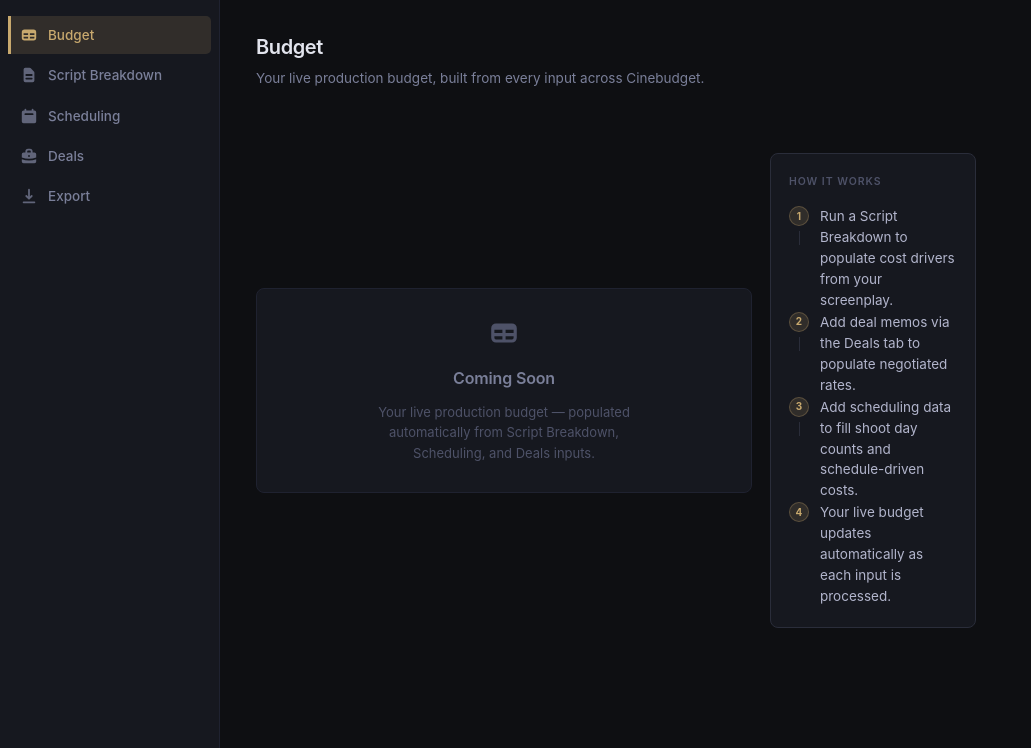
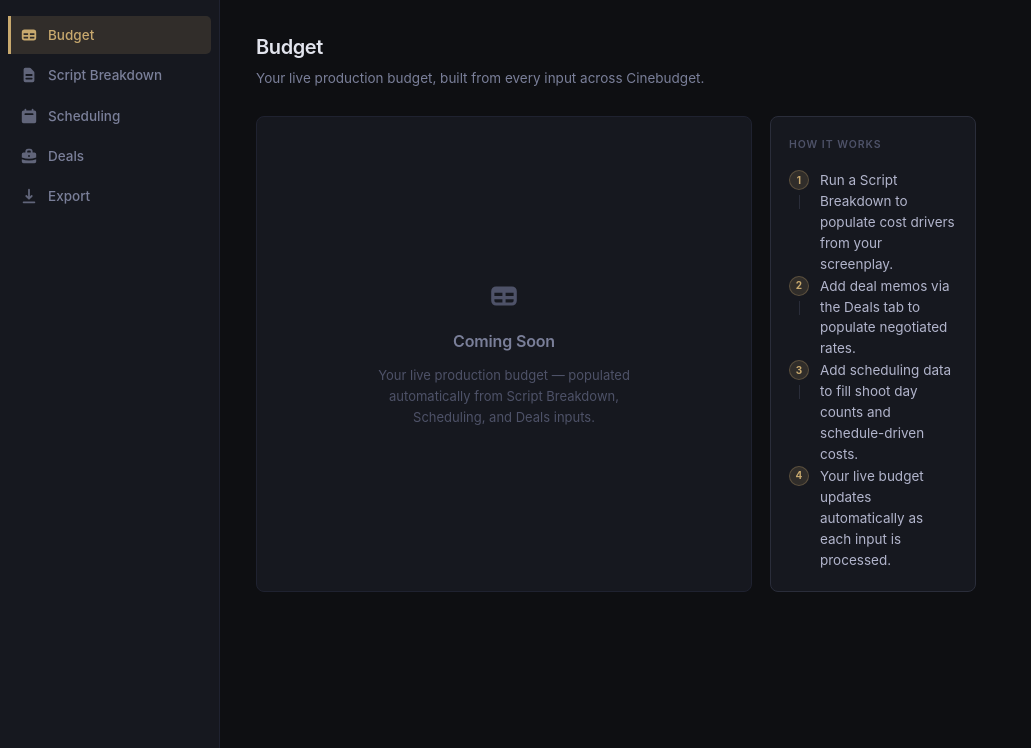
Before and after one commit to becketnelson56-eng/Cinebudget, a Flask app: page /dashboard?tab=budget in a window 1280 px wide. Shown: the part 52-800 px from the top of the page, without its empty margins (0-1031 px from the left). Run offline with Flask 3, Linux system fonts and the light colour scheme; the visitor is signed in with stand-in values (Sample User, id 1).

Commit message:
Revert Budget and Export layout to original positioning

```diff
--- a/static/css/style.css
+++ b/static/css/style.css
@@ -387,7 +387,7 @@ a { color: inherit; text-decoration: none; }
   align-items: center;
   justify-content: center;
   gap: 12px;
-  padding: 28px 20px;
+  padding: 64px 0;
   text-align: center;
   border: 1px solid var(--border-soft);
   border-radius: var(--radius);
@@ -427,12 +427,6 @@ a { color: inherit; text-decoration: none; }
 .tab-main .upload-area,
 .tab-main .coming-soon {
   flex: 1;
-}
-
-/* ── Centered tab layout (Budget / Export placeholder tabs) ─── */
-.tab-layout--centered {
-  align-items: center;
-  min-height: calc(100vh - var(--topbar-h) - 200px);
 }
 
 /* ── How It Works panel ──────────────────────────────────────── */
--- a/templates/dashboard.html
+++ b/templates/dashboard.html
@@ -114,7 +114,7 @@
           <h2 class="panel-title">Budget</h2>
           <p class="panel-subtitle">Your live production budget, built from every input across Cinebudget.</p>
         </div>
-        <div class="tab-layout tab-layout--centered">
+        <div class="tab-layout">
           <div class="tab-main">
             <div class="coming-soon">
               <div class="coming-soon-icon">
@@ -434,7 +434,7 @@
           <h2 class="panel-title">Export</h2>
           <p class="panel-subtitle">Download your budget in your preferred format.</p>
         </div>
-        <div class="tab-layout tab-layout--centered">
+        <div class="tab-layout">
           <div class="tab-main">
             <div class="coming-soon">
               <div class="coming-soon-icon">
```
